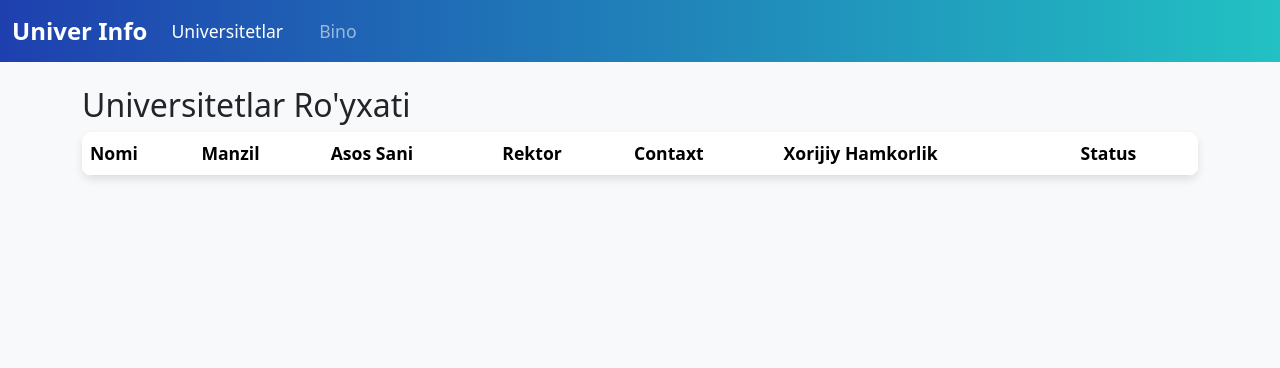
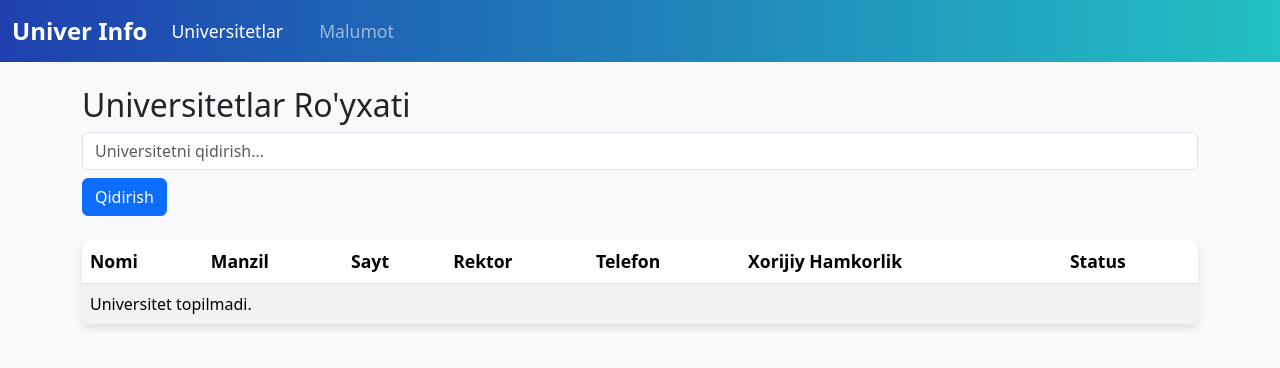
Before and after one commit to azizbekrakhimjonov/tuit7_backend, a Django app: page / in a window 1280 px wide. Shown: the top 368 px of the page. Run offline with Django 4.2, Linux system fonts and the light colour scheme; data that the repository does not hold is empty.

Commit message:
update universitet_list.html

```diff
--- a/app/admin.py
+++ b/app/admin.py
@@ -6,8 +6,8 @@ from .models import *
 
 from django.contrib import admin
 
-admin.site.register(Bino)
+admin.site.register(Malumot)
 @admin.register(Universitet)
 class UniversitetAdmin(admin.ModelAdmin):
-    list_display = ('nomi', 'manzil', 'asos_sanasi', 'rektor', 'xorij_hamkorlik', 'contact','davlat')  # davlat maydoniga ishora
+    list_display = ('nomi', 'manzil', 'site', 'rektor', 'xorij_hamkorlik', 'contact','davlat')  # davlat maydoniga ishora
     list_filter = ('davlat',)  # davlat maydoniga ishora
--- a/app/templates/base.html
+++ b/app/templates/base.html
@@ -17,6 +17,7 @@
         /* Navbar Styling */
         .navbar {
             background: linear-gradient(90deg, rgba(30,64,175,1) 0%, rgba(34,193,195,1) 100%);
+            animation: slideDown 1s ease;
         }
 
         .navbar-brand {
@@ -33,6 +34,7 @@
         .navbar-nav .nav-link:hover {
             color: #f8f9fa;
             background-color: rgba(255, 255, 255, 0.2);
+            animation: hoverEffect 0.5s ease-in-out;
         }
 
         /* Table Styling */
@@ -41,6 +43,7 @@
             box-shadow: 0 4px 8px rgba(0, 0, 0, 0.1);
             border-radius: 10px;
             overflow: hidden;
+            animation: fadeInTable 2s ease;
         }
 
         th {
@@ -57,6 +60,7 @@
 
         tr:hover {
             background-color: #f1f1f1;
+            transition: background-color 0.3s ease-in-out;
         }
 
         /* Fade-in Animation */
@@ -66,9 +70,33 @@
             animation-fill-mode: forwards;
         }
 
+        /* Input focus effect */
+        input:focus {
+            border-color: #1e40af;
+            box-shadow: 0 0 10px rgba(30, 64, 175, 0.5);
+            transition: box-shadow 0.3s ease;
+        }
+
+        /* Animations */
         @keyframes fadeInAnimation {
             0% { opacity: 0; }
             100% { opacity: 1; }
+        }
+
+        @keyframes slideDown {
+            0% { transform: translateY(-100%); }
+            100% { transform: translateY(0); }
+        }
+
+        @keyframes hoverEffect {
+            0% { transform: scale(1); }
+            50% { transform: scale(1.05); }
+            100% { transform: scale(1); }
+        }
+
+        @keyframes fadeInTable {
+            0% { opacity: 0; transform: translateY(20px); }
+            100% { opacity: 1; transform: translateY(0); }
         }
     </style>
 </head>
@@ -87,7 +115,7 @@
           <a class="nav-link active" href="{% url 'universitet_list' %}">Universitetlar</a>
         </li>
         <li class="nav-item">
-          <a class="nav-link" href="{% url 'bino_list' %}">Bino</a>
+          <a class="nav-link" href="{% url 'malumot_list' %}">Malumot</a>
         </li>
       </ul>
     </div>
--- a/app/templates/universitet_list.html
+++ b/app/templates/universitet_list.html
@@ -2,44 +2,40 @@
 
 {% block content %}
 <h2>Universitetlar Ro'yxati</h2>
-<table class="table table-striped">
+
+<!-- Qidiruv formasi -->
+<form method="GET" action="">
+    <input type="text" name="q" placeholder="Universitetni qidirish..." class="form-control" value="{{ request.GET.q }}">
+    <button type="submit" class="btn btn-primary mt-2">Qidirish</button>
+</form>
+
+<!-- Natijalar ro'yxati -->
+<table class="table table-striped mt-4">
     <thead>
     <tr>
         <th>Nomi</th>
         <th>Manzil</th>
-      <th>Asos Sani</th>
+        <th>Sayt</th>
         <th>Rektor</th>
-      <th>Contaxt</th>
+        <th>Telefon</th>
         <th>Xorijiy Hamkorlik</th>
-      <th>Status</th> <!-- Yangi ustun: Davlat/Nodavlat -->
+        <th>Status</th> <!-- Davlat/Nodavlat -->
     </tr>
     </thead>
     <tbody>
     {% for universitet in universitetlar %}
     <tr>
         <td>{{ universitet.nomi }}</td>
-      <td>
-        <a href="https://www.google.com/maps/search/?api=1&query={{ universitet.manzil }}" target="_blank">
-          Ko'rish
-        </a>
-      </td>
-      <td>{{ universitet.asos_sanasi }}</td>
+        <td><a href="{{ universitet.manzil }}" target="_blank">Ko'rish</a></td>
+        <td><a href="{{ universitet.site }}" target="_blank">{{ universitet.site }}</a></td>
         <td>{{ universitet.rektor }}</td>
         <td>{{ universitet.contact }}</td>
-      <td>
-        {% if universitet.xorij_hamkorlik %}
-          Ha
-        {% else %}
-          Yo'q
-        {% endif %}
-      </td>
-      <td>
-        {% if universitet.davlat %}  <!-- Boolean holati uchun -->
-          Davlat
-        {% else %}
-          Nodavlat
-        {% endif %}
-      </td>
+        <td>{{ universitet.xorij_hamkorlik }}</td>
+        <td>{% if universitet.davlat %} Davlat {% else %} Nodavlat {% endif %}</td>
+    </tr>
+    {% empty %}
+    <tr>
+        <td colspan="7">Universitet topilmadi.</td>
     </tr>
     {% endfor %}
     </tbody>
--- a/app/urls.py
+++ b/app/urls.py
@@ -1,8 +1,8 @@
 from django.urls import path
-from .views import UniversitetListView, BinoListView
+from .views import UniversitetListView, MalumotListView
 
 urlpatterns = [
     path('', UniversitetListView.as_view(), name='home'),  # Asosiy sahifa sifatida universitetlar ro'yxati
     path('universitetlar/', UniversitetListView.as_view(), name='universitet_list'),
-    path('binolar/', BinoListView.as_view(), name='bino_list'),
+    path('malumot/', MalumotListView.as_view(), name='malumot_list'),
 ]
--- a/app/views.py
+++ b/app/views.py
@@ -1,14 +1,31 @@
+# from django.shortcuts import render
+# from django.views.generic import ListView
+# from .models import Universitet, Malumot
+#
+# class UniversitetListView(ListView):
+#     model = Universitet
+#     template_name = 'universitet_list.html'
+#     context_object_name = 'universitetlar'
+
 from django.shortcuts import render
 from django.views.generic import ListView
-from .models import Universitet, Bino
+from .models import Universitet, Malumot
 
 class UniversitetListView(ListView):
     model = Universitet
     template_name = 'universitet_list.html'
     context_object_name = 'universitetlar'
 
+    def get_queryset(self):
+        queryset = super().get_queryset()
+        query = self.request.GET.get('q')  # Qidiruv so'rovini olish
+        if query:
+            queryset = queryset.filter(nomi__icontains=query)  # Qidiruv bo'yicha filter
+        return queryset
 
-class BinoListView(ListView):
-    model = Bino
-    template_name = 'bino_list.html'
-    context_object_name = 'binolar'
+
+
+class MalumotListView(ListView):
+    model = Malumot
+    template_name = 'malumot_list.html'
+    context_object_name = 'malumotlar'
```
Also changed, not shown: app/models.py (+11 -13 lines), app/templates/bino_list.html (deleted, +0 -29 lines), app/templates/malumot_list.html (added, +29 -0 lines). Lines whose indentation alone changed are shown as unchanged.
